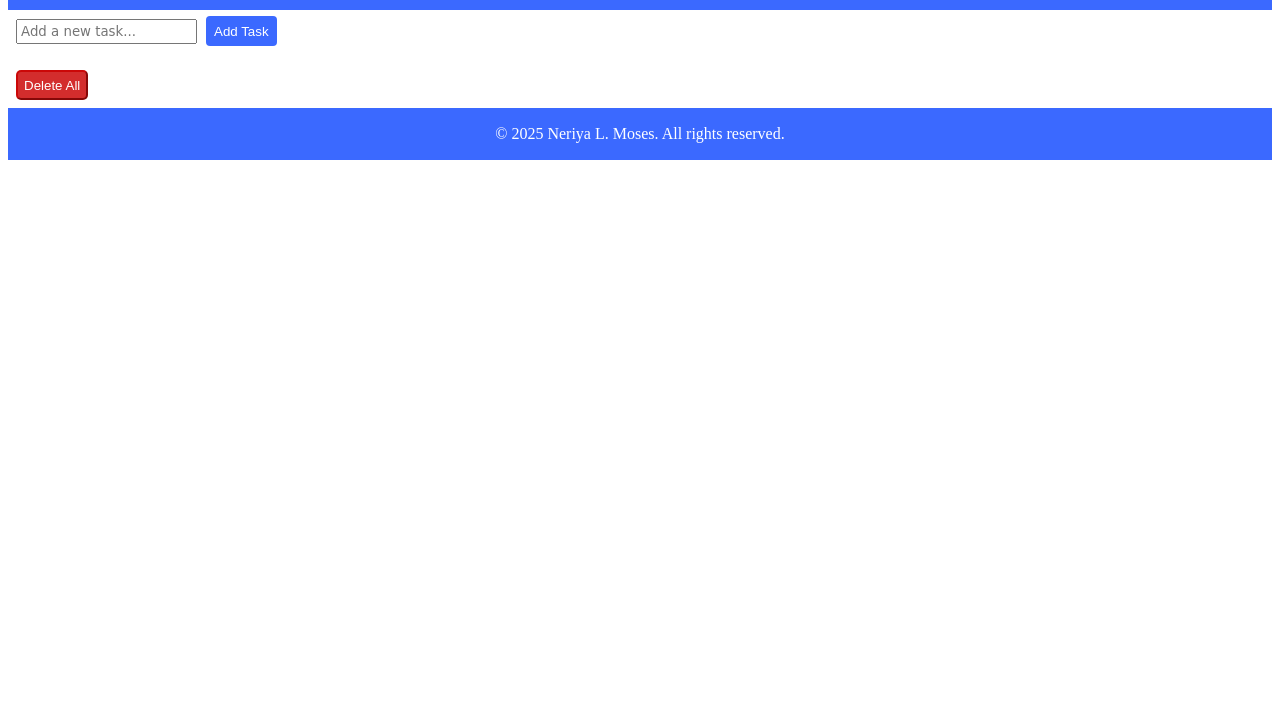
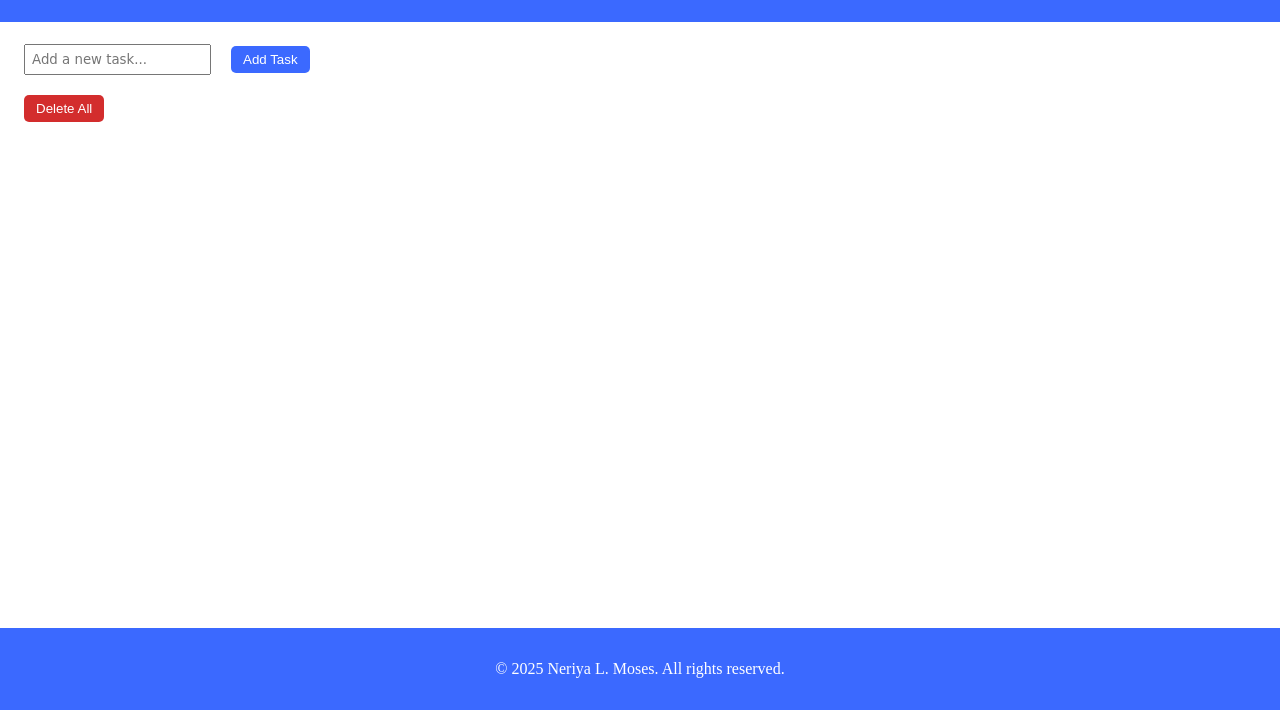
Before and after one commit to NeriyaMoses/to-do-list, a plain HTML site: page index.html in a window 1280 px wide. Shown: the part 90-800 px from the top of the page. Drawn offline with Linux system fonts and the light colour scheme.

Commit message:
Add files via upload

```diff
--- a/index.html
+++ b/index.html
@@ -1,23 +1,32 @@
 <!DOCTYPE html>
 <html lang="en">
+
 <head>
-    <meta charset="UTF-8">
-    <title>To-do list</title>
-    <link rel="icon" type="image/x-icon" href="/Images/favicon.ico">
-    <link rel="stylesheet" href="styles.css">
+  <meta charset="UTF-8" />
+  <title>To-do list</title>
+  <link rel="icon" type="image/x-icon" href="Images/favicon.ico" />
+  <link rel="stylesheet" href="styles.css" />
 </head>
+
 <body>
-    <header style="background-color: rgb(59, 105, 255); color: white; padding: 1px; text-align: center;">
-        <h1>To-Do List</h1>
+  <div class="wrapper">
+    <header class="header">
+      <h1>To-Do List</h1>
     </header>
 
-    <input type="text" id="taskInput" placeholder="Add a new task..." />
-    <button id="addTaskBtn">Add Task</button>
+    <main class="main">
+      <input type="text" id="taskInput" placeholder="Add a new task..." />
+      <button id="addTaskBtn">Add Task</button>
+      <ul id="taskList"></ul>
+      <button id="del">Delete All</button>
+    </main>
 
-    <ul id="taskList"></ul>
-    <button id="del">Delete All</button>
-    <script src="script.js"></script>
-    <footer style="background-color: rgb(59, 105, 255); color: white; padding: 1px; text-align: center;"><p>© 2025 Neriya L. Moses. All rights reserved.</p></footer>
+    <footer class="footer">
+      <p>© 2025 Neriya L. Moses. All rights reserved.</p>
+    </footer>
+  </div>
 
+  <script src="script.js"></script>
 </body>
+
 </html>
--- a/styles.css
+++ b/styles.css
@@ -1,20 +1,64 @@
-header {
-    font-style: verdana, 'Gill Sans', sans-serif;
-    font-size: large;
+/* Layout */
+html,
+body {
+  height: 100%;
+  margin: 0;
 }
 
-button {
-    background-color: rgb(59, 105, 255);
-    color: white;
-    border: 1x;
-    border-color: rgba(59, 105, 255, 0.63);
-    border-radius: 5px;
-    height: 30px;
+.wrapper {
+  min-height: 100%;
+  display: flex;
+  flex-direction: column;
 }
-.done {
-  text-decoration: line-through;
-  color: gray;
+
+.main {
+  flex: 1;
+  padding: 1rem;
 }
+
+/* Header & Footer */
+.header,
+.footer {
+  background-color: rgb(59, 105, 255);
+  color: white;
+  text-align: center;
+  padding: 1rem;
+}
+
+/* Inputs & Buttons */
+#taskInput {
+  padding: 6px;
+  font-family: cursive;
+  margin: 6px 8px 0 8px;
+}
+
+#addTaskBtn,
+#del {
+  margin-left: 8px;
+  padding: 6px 12px;
+  border: none;
+  border-radius: 5px;
+  cursor: pointer;
+}
+
+#addTaskBtn {
+  background-color: rgb(59, 105, 255);
+  color: white;
+}
+
+#del {
+  background-color: rgba(202, 0, 0, 0.822);
+  color: white;
+  margin-top: 10px;
+}
+
+/* Task List */
+#taskList {
+  list-style: none;
+  padding-left: 0;
+  margin: 10px 0;
+}
+
 #taskList li {
   margin-bottom: 10px; /* space between tasks */
   padding: 8px;
@@ -24,6 +68,7 @@ button {
   align-items: center;
   justify-content: space-between;
 }
+
 .check-btn,
 .delete-btn {
   margin-left: 5px;
@@ -32,30 +77,9 @@ button {
   border-radius: 4px;
   cursor: pointer;
 }
-#addTaskBtn {
-  margin-left: 5px;
-  padding: 4px 8px;
-  border: none;
-  border-radius: 4px;
-  cursor: pointer;
-  text-decoration: solid;
+
+/* Done State */
+.done {
+  text-decoration: line-through;
+  color: gray;
 }
-#taskInput {
-    padding: 3px;
-    font-family: cursive;
-    margin-left: 8px;
-}
-#taskInput,
-#addTaskBtn {
-    margin-top: 6px;
-}
-#del {
-    background-color: rgba(202, 0, 0, 0.822);
-    color: white;
-    border: 1x;
-    border-color: rgba(202, 0, 0, 0.822);
-    border-radius: 5px;
-    height: 30px;
-    cursor: pointer;
-    margin: 8px 8px;
-}
```
